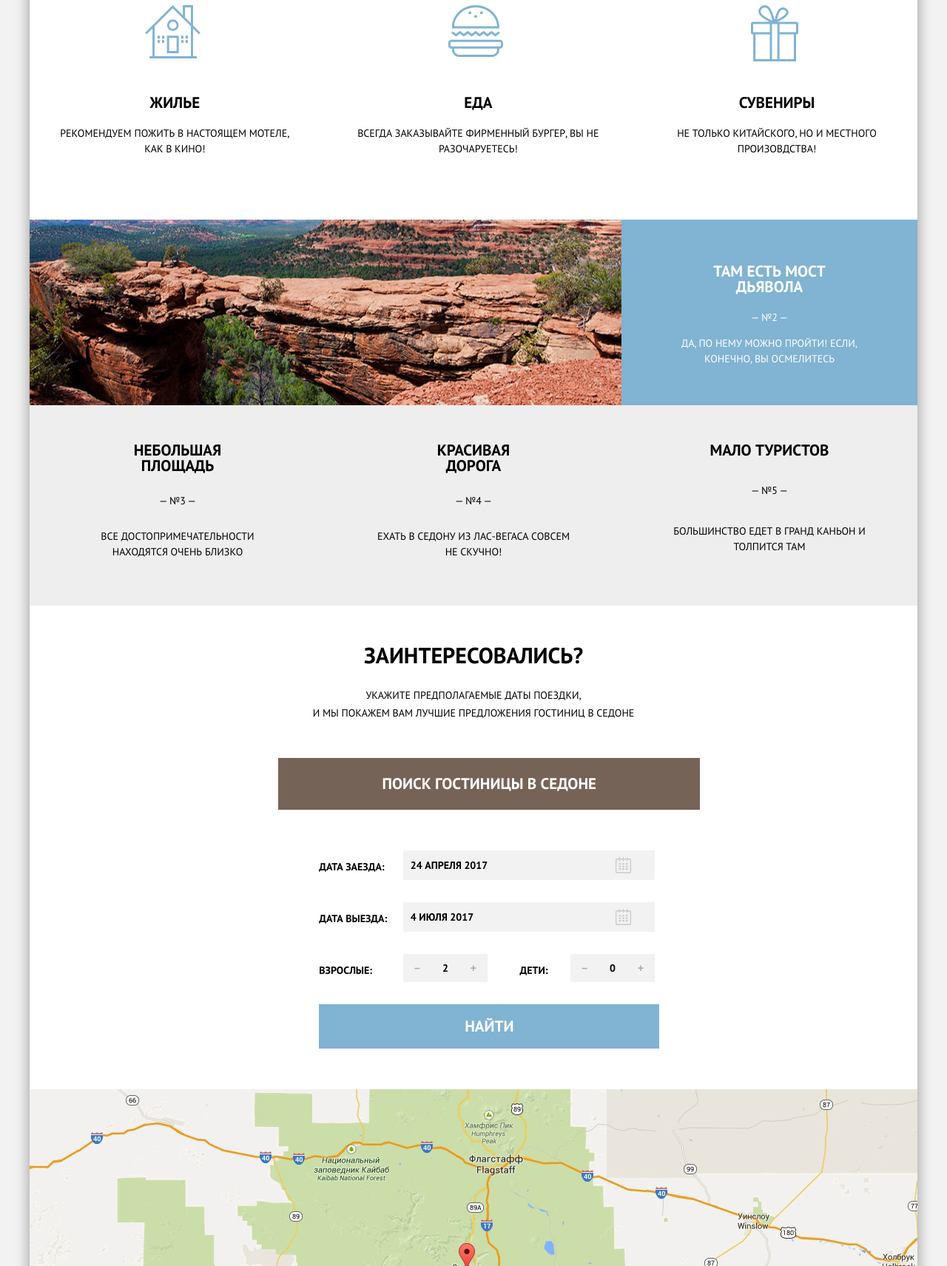
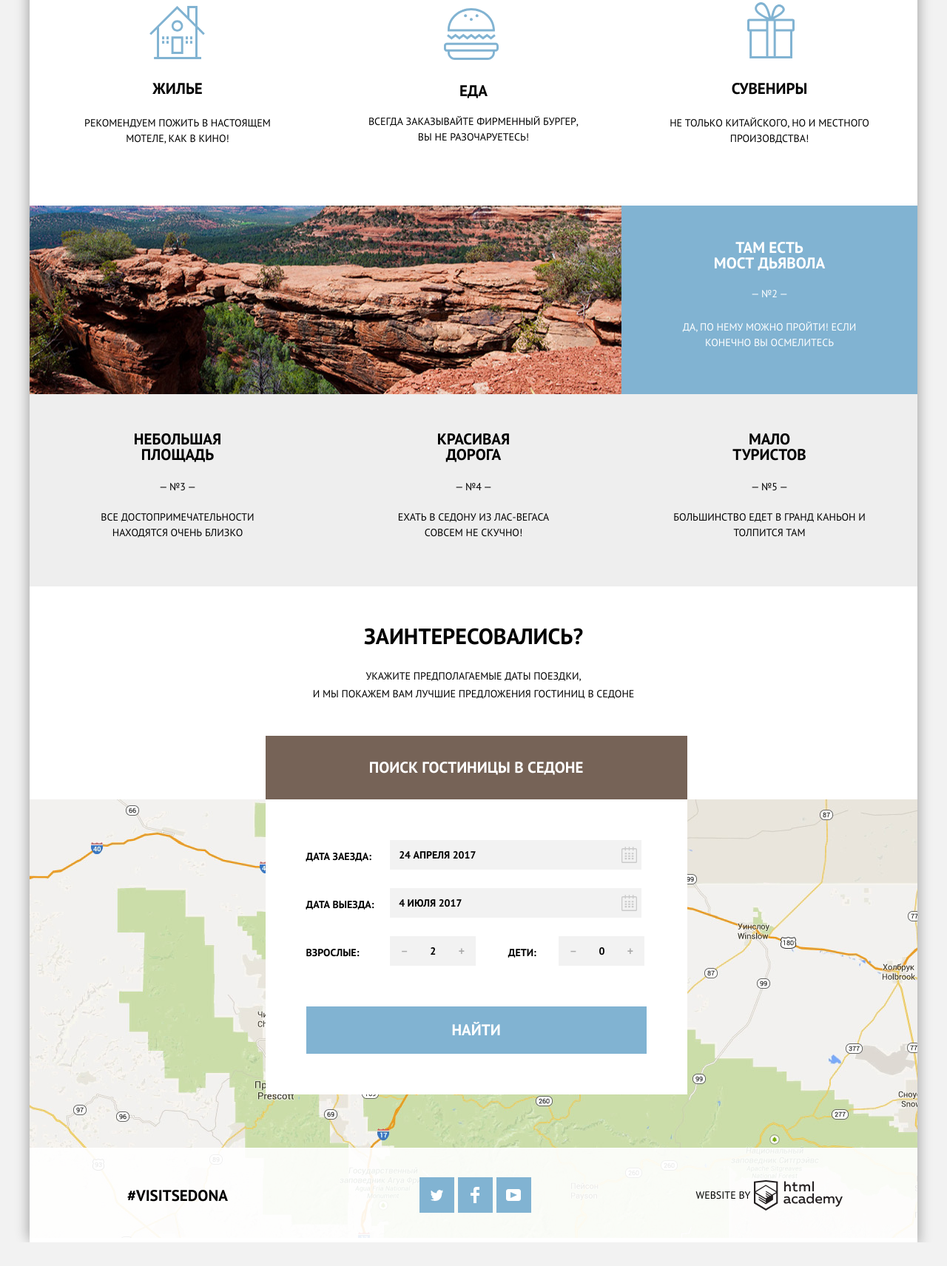
Before and after one commit to kriskiskis/365783-sedona, a plain HTML site: page index.html in a window 1280 px wide. Shown: the part 1088-2800 px from the top of the page at 74% size. After the commit the page ends 2768 px from the top, so only its background shows below. Drawn offline with Linux system fonts and the light colour scheme.

Commit message:
notes to markup

```diff
--- a/css/style.css
+++ b/css/style.css
@@ -87,6 +87,10 @@ input[type="radio"].visually-hidden {
 
 .menu li:nth-of-type(2) {
 	margin-right: 20%;
+	padding-left: 60px;
+}
+.menu li:nth-of-type(3) {
+	padding-right: 60px;
 }
 
 .menu a {
@@ -142,14 +146,15 @@ a.selected-page {
 	background-image:
 	    url("../img/main-view.jpg");
 	background-repeat: no-repeat;
+	background-position: 0% 10%;
 }
 
 .sedona-cool {
 	display: inline-block;
 	padding: 0;
 	margin: 0;
-	margin-top: 58px;
-	margin-bottom: 32px;
+	margin-top: 55px;
+	margin-bottom: 27px;
 	text-align: center;
 	font-size: 21px;
 	font-weight: bold;
@@ -204,18 +209,24 @@ a.selected-page {
 	background-color: #81b3d2;
 }
 
-.image-right {
-	order: 2;
-}
-
 .advantages-description {
 	box-sizing: border-box;
 	width: 33.333333%;
 	margin: auto;
-	padding: 38px 60px;
+	padding: 0 60px;
+	padding-top: 25px;
+	padding-bottom: 45px;
 	text-align: center;
 	color: #ffffff;
 	background-color: #81b3d2;
+}
+
+.advantages-description p:first-of-type {
+	padding-bottom: 10px;
+}
+
+.image-right {
+	order: 2;
 }
 
 .content-image-town {
@@ -239,7 +250,7 @@ a.selected-page {
 	position: relative;
 	margin: 0;
 	margin-top: 55px;
-	margin-bottom: 85px;
+	margin-bottom: 80px;
 	padding: 0;
 	font-size: 14px;
 	line-height: 21px;
@@ -249,9 +260,9 @@ a.selected-page {
 
 .recomendations li {
 	position: relative;
-	width: 33,3333%;
+	width: 33.3333%;
 	margin: auto 0;
-	padding-top: 100px;
+	padding-top: 85px;
 	text-align: center;
 }
 
@@ -259,10 +270,10 @@ a.selected-page {
 	content: "";
 	position: absolute;
 	right: 50%;
-	top: 0;
+	top: 5px;
 	width: 75px;
 	height: 75px;
-	margin-right: -35px;
+	margin-right: -37px;
 	background-color: transparent;
 	background-image: url('../img/icon-1.svg');
 	background-repeat: no-repeat;
@@ -272,7 +283,7 @@ a.selected-page {
 	content: "";
 	position: absolute;
 	right: 50%;
-	top: 0;
+	top: 5px;
 	width: 75px;
 	height: 75px;
 	margin-right: -35px;
@@ -288,22 +299,26 @@ a.selected-page {
 	top: 0;
 	width: 75px;
 	height: 78px;
-	margin-right: -40px;
+	margin-right: -45px;
 	background-color: transparent;
 	background-image: url('../img/icon-2.svg');
 	background-repeat: no-repeat;
 }
 
-.recomendations p:first-child,
-.recomendations p:last-child {
-	margin: 0 39px;
+.recomendations p {
+	margin: 0 45px;
+	padding-top: 5px;
+}
+
+.recomendations  li:nth-of-type(2) p {
+	padding: 0 10px;
 }
 
 .block {
 	flex-grow: 1;
 	box-sizing: border-box;
 	width: 33.33333%;
-	padding: 0 69px;
+	padding: 0 70px;
 	padding-bottom: 62px;
 	padding-top: 50px;
 	margin: 0;
@@ -322,7 +337,8 @@ a.selected-page {
 }
 
 .block p:nth-of-type(1) {
-	margin: 27px 0;
+	margin: 23px 0;
+	margin-bottom: 20px;
 }
 
 .block h3 {
@@ -331,7 +347,7 @@ a.selected-page {
 
 .booking-title {
 	margin-top: 55px;
-	margin-bottom: 49px;
+	margin-bottom: 45px;
 }
 
 .booking-title p:first-of-type {
@@ -354,7 +370,7 @@ a.selected-page {
 	align-items: center;
 	align-self: center;
 	position: relative;
-	left: 19%;
+	left: 18%;
 	width: 570px;
 	font-size: 14px;
 	font-weight: bold;
@@ -363,10 +379,10 @@ a.selected-page {
 
 .booking-form .fill-in {
 	position: absolute;
-	top: 0;
+	top: 100%;
 	display: flex;
 	flex-wrap: wrap;
-	position: relative;
+	position: absolute;
 }
 
 .main-booking-form {
@@ -391,7 +407,7 @@ a.selected-page {
 }
 
 .booking-form.search {
-	padding: 22px 0;
+	padding: 30px 0;
 	font-size: 21px;
 	font-weight: bold;
 	line-height: 26px;
@@ -411,12 +427,12 @@ a.booking-form.search:active {
 
 .booking-form input {
 	display: inline-block;
-	margin-bottom: 30px;
-	padding: 9px 0;
+	margin-bottom: 25px;
+	padding: 5px 0;
 	text-transform: uppercase;
 	font: inherit;
     background-color: #f2f2f2;
-	border: none;
+	border: 2px solid transparent;
 }
 
 .booking-form input:hover {
@@ -433,7 +449,7 @@ a.booking-form.search:active {
     vertical-align: top;
 	box-sizing: border-box;
 	width: 340px;
-	padding: 7px 0;
+	padding: 5px 0;
 	padding-right: 15px;
 	padding-left: 10px;
 }
@@ -448,7 +464,7 @@ a.booking-form.search:active {
 	height: 24px;
 	position: absolute;
 	top: 0;
-	right: 35px;
+	right: 10px;
 	margin: 0;
 	padding: 0;
 	margin-top: 9px;
@@ -479,7 +495,7 @@ a.booking-form.search:active {
 	margin-right: -4px;
 	margin-left: -4px;
 	margin-bottom: 30px;
-	padding: 6px 0;
+	padding: 5px 0;
 	text-align: center;
 	vertical-align: top;
 }
@@ -487,8 +503,8 @@ a.booking-form.search:active {
 .age button {
 	display: inline-block;
     vertical-align: top;
-	width: 38px;
-	height: 38px;
+	width: 39px;
+	height: 40px;
 	margin: 0;
 	padding: 0;
 	font-size: 14px;
@@ -514,6 +530,7 @@ input.found-button {
 	display: inline-block;
 	width: 460px;
 	margin: 0 auto;
+	margin-top: 25px;
 	padding: 17px 0;
 	font-size: 21px;
 	font-weight: bold;
@@ -540,7 +557,7 @@ input.found-button:active {
 
 .inside-page {
 	width: 1200px;
-	margin: 0 auto;
+	margin: 0;
 	font-family: "PT Sans", Arial, sans-serif;
 	font-size: 14px;
 	font-weight: normal;
@@ -553,6 +570,7 @@ input.found-button:active {
 .about-hotel {
 	display: flex;
 	padding: 30px 6%;
+	padding-bottom: 35px;
 }
 
 .about-hotel fieldset {
@@ -578,13 +596,13 @@ input.found-button:active {
 }
 
 .choose {
-	width: 153px;
+	width: 155px;
 	margin: auto 0;
 	padding: 0;
 }
 
 .choose legend {
-	margin-bottom: 31px;
+	margin-bottom: 25px;
     font-size: 16px;
 	font-weight: bold;
 	line-height: 21px;
@@ -616,8 +634,7 @@ input.found-button:active {
 	position: absolute;
 	right: 0;
 	margin: 0;
-	padding: 0;
-	padding-right: 6%;
+	margin-right: 6%;
 }
 
 .form-checkbox + label {
@@ -660,7 +677,7 @@ input.found-button:active {
 	font-weight: 600;
 	font-size: 16px;
     line-height: 21px;
-	margin: auto 0;
+	margin: 0;
 	color: #ffffff;
 }
 
@@ -766,9 +783,10 @@ input.found-button:active {
 .button-show-results {
     display: block;
     margin: 0 auto;
-	margin-top: 30px;
+    margin-left: 96px;
+    margin-top: 21px;
     margin-bottom: 30px;
-	padding: 0 35px;
+    padding: 0 30px;
     font-size: 14px;
     text-transform: uppercase;
     line-height: 33px;
@@ -996,7 +1014,7 @@ a.booking-button:focus {
 }
 
 a.booking-button:active {
-	color: rgba (255,255,255,0.3);
+	color: rgba(255,255,255,0.3);
 	background-color: #503e33;
 }
 
@@ -1047,7 +1065,7 @@ a.booking-button:active {
 	display: flex;
 	justify-content: space-between;
 	align-items: flex-start;
-	padding: 35px 0;
+	padding: 40px 0;
 	text-transform: uppercase;
 	background-color: rgba(255,255,255,0.9);
 }
@@ -1064,7 +1082,6 @@ a.booking-button:active {
 	box-sizing: border-box;
 	width: 33.3333%;
 	margin: auto 0;
-	padding-left: 55px;
 	font-size: 21px;
 	font-weight: bold;
 	line-height: normal;
--- a/index.html
+++ b/index.html
@@ -21,15 +21,15 @@
 		         <li><a href="#">Информация</a></li>
 			     <li><a href="#">Фото и видео</a></li>
 			     <li><a href="#">Карта штата</a></li>
-			     <li><a href="../365783-sedona/inside-page.html">Гостиницы</a></li>
+			     <li><a href="inside-page.html">Гостиницы</a></li>
 		     </ul>
 	     </nav>
 	 </header>
      <main class="main-page">
 	     <div class="tagline">
-		     <img class="tagline-text" src="img/main-tagline-sedona.png" width="462" height="352" alt="Welcom to Sedona">
+		     <img class="tagline-text" src="img/main-tagline-sedona.png" width="460" height="353" alt="Welcom to Sedona">
 		 </div>
-	     <p class="sedona-cool">Седона - небольшой городок в Аризоне,<br> заслуживающий большего!</p>
+	     <p class="sedona-cool">Седона — небольшой городок в Аризоне,<br> заслуживающий большего!</p>
 		 <h2>Рассмотрим 5 причин, по которым Седона круче, чем Гранд Каньон!</h2>
 		 <ul class="advantages">
 		     <li class="advantages pictured">
@@ -58,9 +58,9 @@
 			 </li>
 			 <li class="advantages pictured">
 			     <div class="advantages-description image-right">
-			         <h3>Там есть мост дьявола</h3>
+			         <h3>Там есть<br> мост дьявола</h3>
 					 <p>— №2 —</p>
-			         <p>Да, по нему можно пройти! Если, конечно, вы осмелитесь</p>
+			         <p>Да, по нему можно пройти! Если конечно вы осмелитесь</p>
 				 </div>
 				 <div class="content-image-bridge"></div>
 			 </li>
@@ -140,7 +140,7 @@
 		 </div>
 	 </main>
 	 <footer class="main-footer">
-	     <p class="tag-sedona">#VISITSEDONA</p>
+	   <p class="tag-sedona">#VISITSEDONA</p>
 		 <ul class="social-networks">
 		     <li>
 			     <a class="social-button" href="#">
```
Also changed, not shown: inside-page.html (+1 -1 lines), img/main-tagline-sedona.png. Lines whose indentation alone changed are shown as unchanged.
